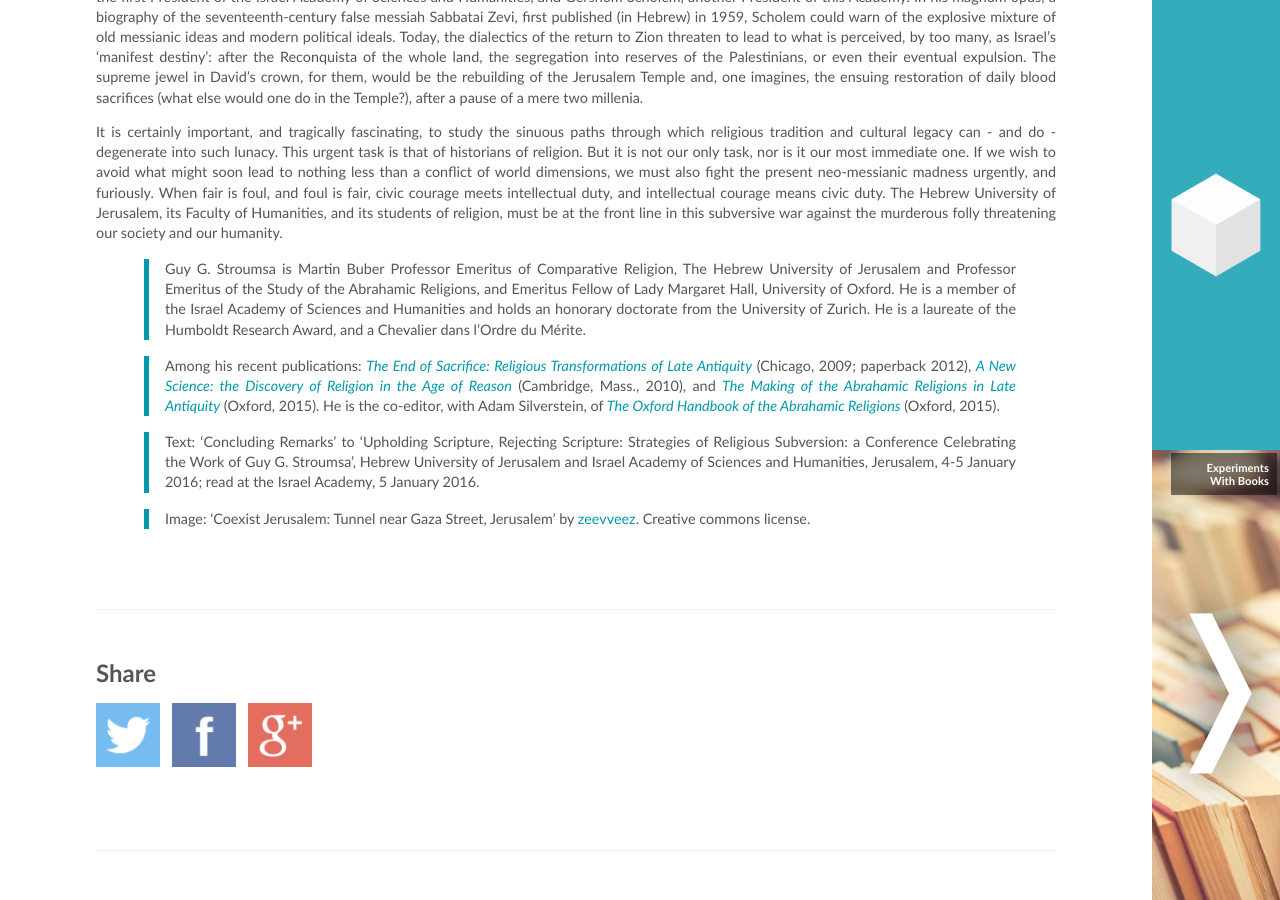
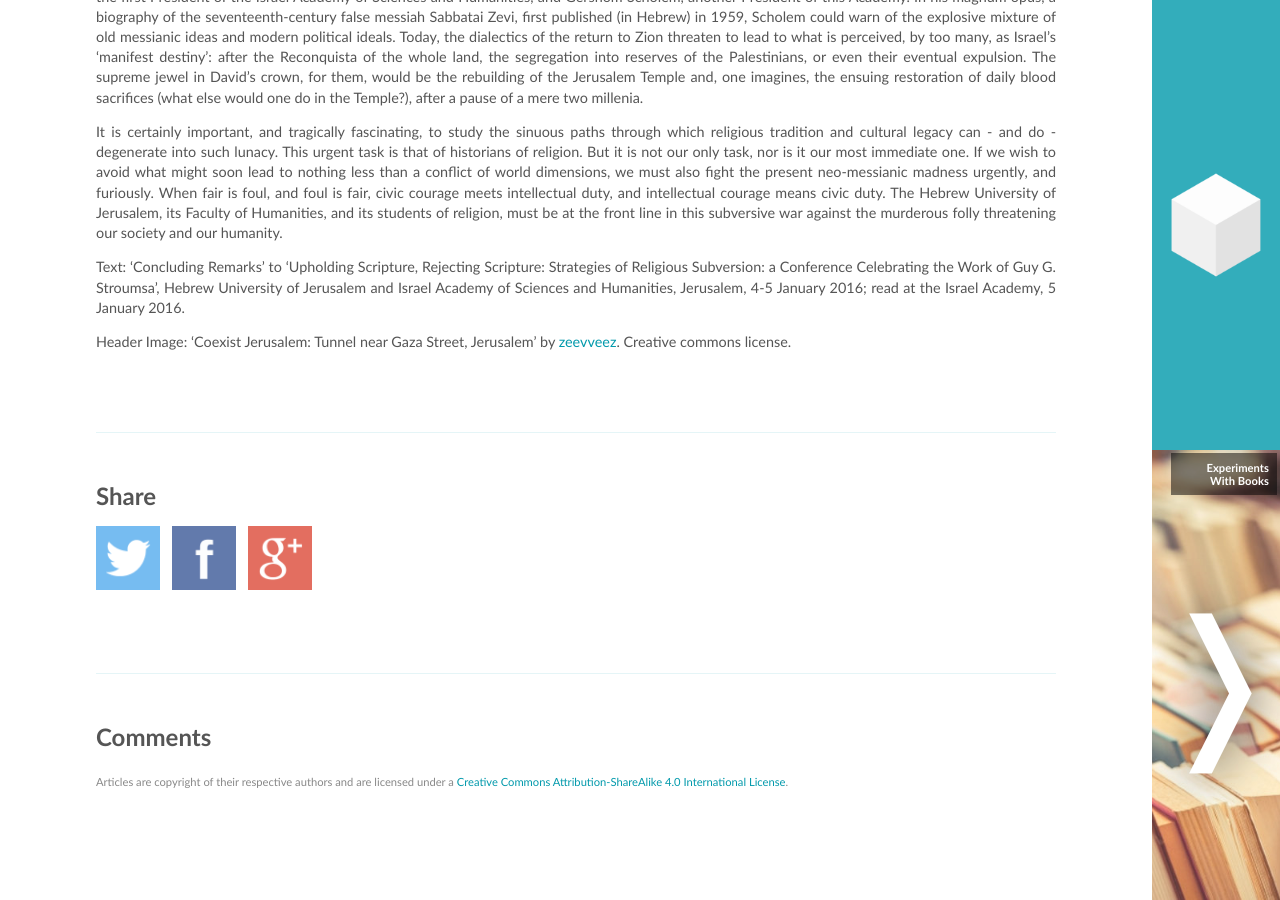
Before and after one commit to uoou/uoou.github.io, a Jekyll site: the page built from _posts/2016-01-09-a-view-from-Jerusalem.md, in a window 1280 px wide and 900 px high, scrolled down 2204 px. Built offline with Jekyll 4.4.1, drawn with Linux system fonts in a browser that asks for light colours; Markdown is read by kramdown in place of the engine named in the settings; comment, search, counter and statistics services are not loaded.

Commit message:
Update 2016-01-09-a-view-from-Jerusalem.md

```diff
--- a/_posts/2016-01-09-a-view-from-Jerusalem.md
+++ b/_posts/2016-01-09-a-view-from-Jerusalem.md
@@ -28,10 +28,6 @@ We are left here with a theologico-political aporia rooted in the very nature of
 
 It is certainly important, and tragically fascinating, to study the sinuous paths through which religious tradition and cultural legacy can - and do - degenerate into such lunacy. This urgent task is that of historians of religion. But it is not our only task, nor is it our most immediate one. If we wish to avoid what might soon lead to nothing less than a conflict of world dimensions, we must also fight the present neo-messianic madness urgently, and furiously. When fair is foul, and foul is fair, civic courage meets intellectual duty, and intellectual courage means civic duty. The Hebrew University of Jerusalem, its Faculty of Humanities, and its students of religion, must be at the front line in this subversive war against the murderous folly threatening our society and our humanity.
 
-> Guy G. Stroumsa is Martin Buber Professor Emeritus of Comparative Religion, The Hebrew University of Jerusalem and Professor Emeritus of the Study of the Abrahamic Religions, and Emeritus Fellow of Lady Margaret Hall, University of Oxford. He is a member of the Israel Academy of Sciences and Humanities and holds an honorary doctorate from the University of Zurich. He is a laureate of the Humboldt Research Award, and a Chevalier dans l’Ordre du Mérite.
+Text: 'Concluding Remarks' to 'Upholding Scripture, Rejecting Scripture: Strategies of Religious Subversion: a Conference Celebrating the Work of Guy G. Stroumsa', Hebrew University of Jerusalem and Israel Academy of Sciences and Humanities, Jerusalem, 4-5 January 2016; read at the Israel Academy, 5 January 2016.
 
-> Among his recent publications: [_The End of Sacrifice: Religious Transformations of Late Antiquity_](http://www.press.uchicago.edu/ucp/books/book/chicago/E/bo5747718.html) (Chicago, 2009; paperback 2012), [_A New Science: the Discovery of Religion in the Age of Reason_](http://www.hup.harvard.edu/catalog.php?isbn=9780674048607) (Cambridge, Mass., 2010), and [_The Making of the Abrahamic Religions in Late Antiquity_](https://global.oup.com/academic/product/the-making-of-the-abrahamic-religions-in-late-antiquity-9780198738862?cc=il&lang=en&) (Oxford, 2015). He is the co-editor, with Adam Silverstein, of [_The Oxford Handbook of the Abrahamic Religions_](https://global.oup.com/academic/product/the-oxford-handbook-of-the-abrahamic-religions-9780199697762?cc=il&lang=en&) (Oxford, 2015).
-
-> Text: 'Concluding Remarks' to 'Upholding Scripture, Rejecting Scripture: Strategies of Religious Subversion: a Conference Celebrating the Work of Guy G. Stroumsa', Hebrew University of Jerusalem and Israel Academy of Sciences and Humanities, Jerusalem, 4-5 January 2016; read at the Israel Academy, 5 January 2016.
-
-> Image: 'Coexist Jerusalem: Tunnel near Gaza Street, Jerusalem' by [zeevveez](https://www.flickr.com/photos/zeevveez/2573448048/). Creative commons license.
+Header Image: 'Coexist Jerusalem: Tunnel near Gaza Street, Jerusalem' by [zeevveez](https://www.flickr.com/photos/zeevveez/2573448048/). Creative commons license.
```
